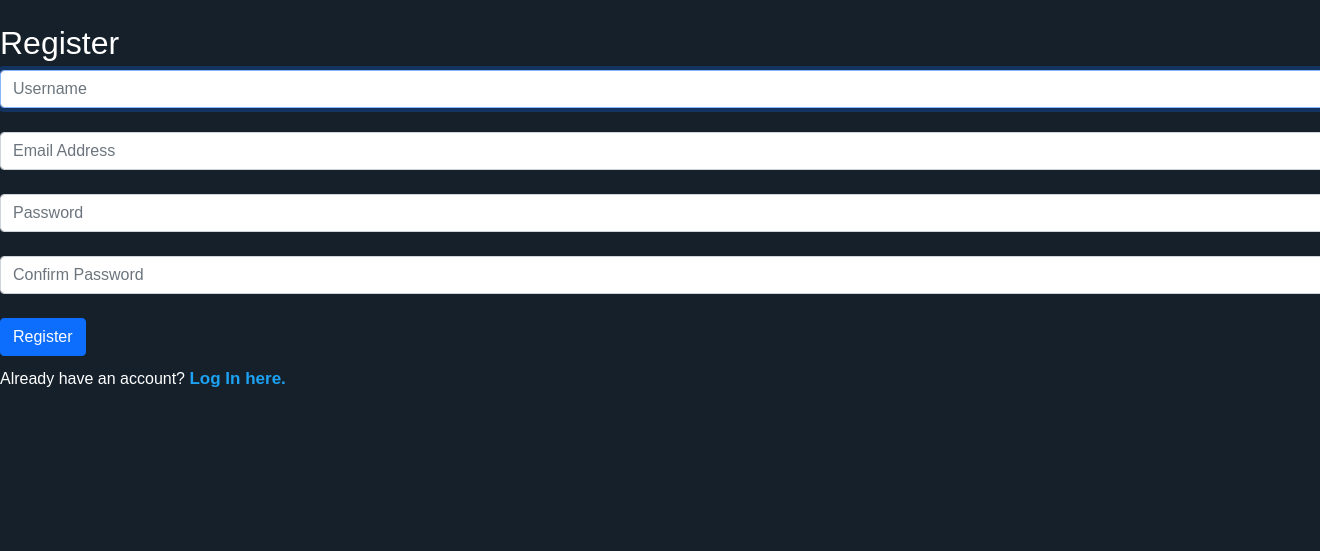
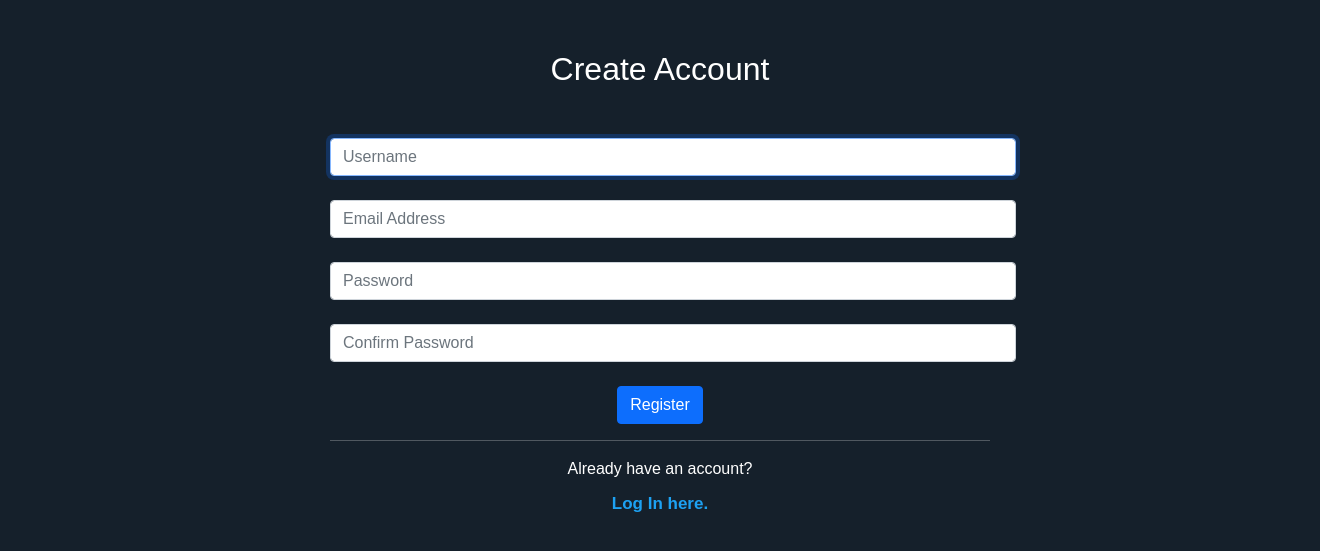
Before and after one commit to IMperiumX/Talkr, a Django app: page /accoutns/register in a window 1320 px wide; the page is wider, and only the part inside the window is pictured. Shown: the part 68-619 px from the top of that part. Run offline with Django 3.2, Linux system fonts and the light colour scheme; some libraries are stand-ins or nearby versions.

Commit message:
Update Register and login forms style

```diff
--- a/network/templates/network/register.html
+++ b/network/templates/network/register.html
@@ -1,10 +1,11 @@
 {% extends "layout.html" %}
 {% block content %}
-<h2>Register</h2>
 {% if message %}
 <div>{{ message }}</div>
 {% endif %}
-<form action="{% url 'register' %}" method="post">
+<form action="{% url 'register' %}" method="post" style="width: 50%; margin:auto;">
+    <h2 style="text-align: center; margin:50px">Create Account</h2>
+
     {% csrf_token %}
     <div class="form-group">
         <input class="form-control" autofocus type="text" name="username" placeholder="Username">
@@ -21,7 +22,9 @@
     <div class="form-group">
         <input class="form-control" type="password" name="confirmation" placeholder="Confirm Password">
     </div><br>
-    <input class="btn btn-primary" type="submit" value="Register">
+    <input class="btn btn-primary d-flex justify-content-center" type="submit" value="Register" style="margin: auto;" >
+    <hr>
+    <div class="d-flex justify-content-center">Already have an account? </div>
+    <a href="{% url 'login' %}" class="d-flex justify-content-center">Log In here.</a>
 </form>
-Already have an account? <a href="{% url 'login' %}">Log In here.</a>
 {% endblock content%}
```
Also changed, not shown: network/templates/network/login.html (+9 -5 lines).
